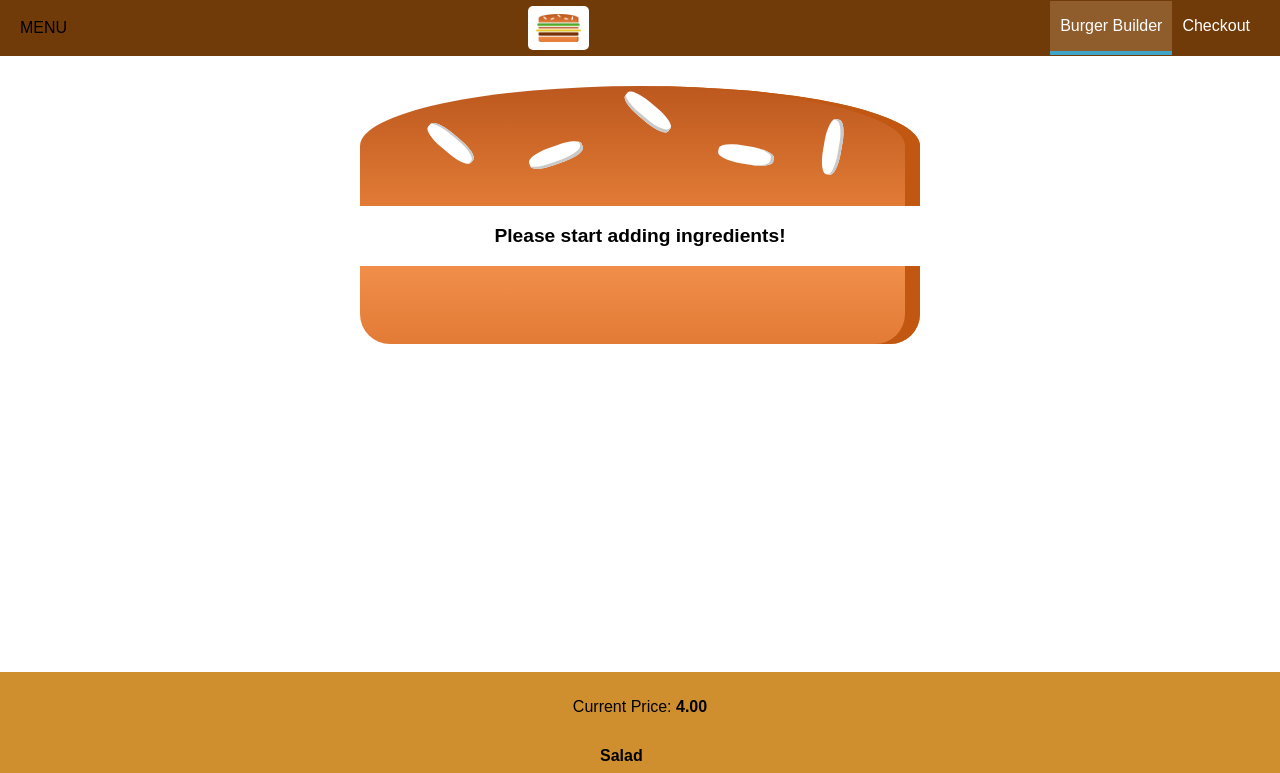
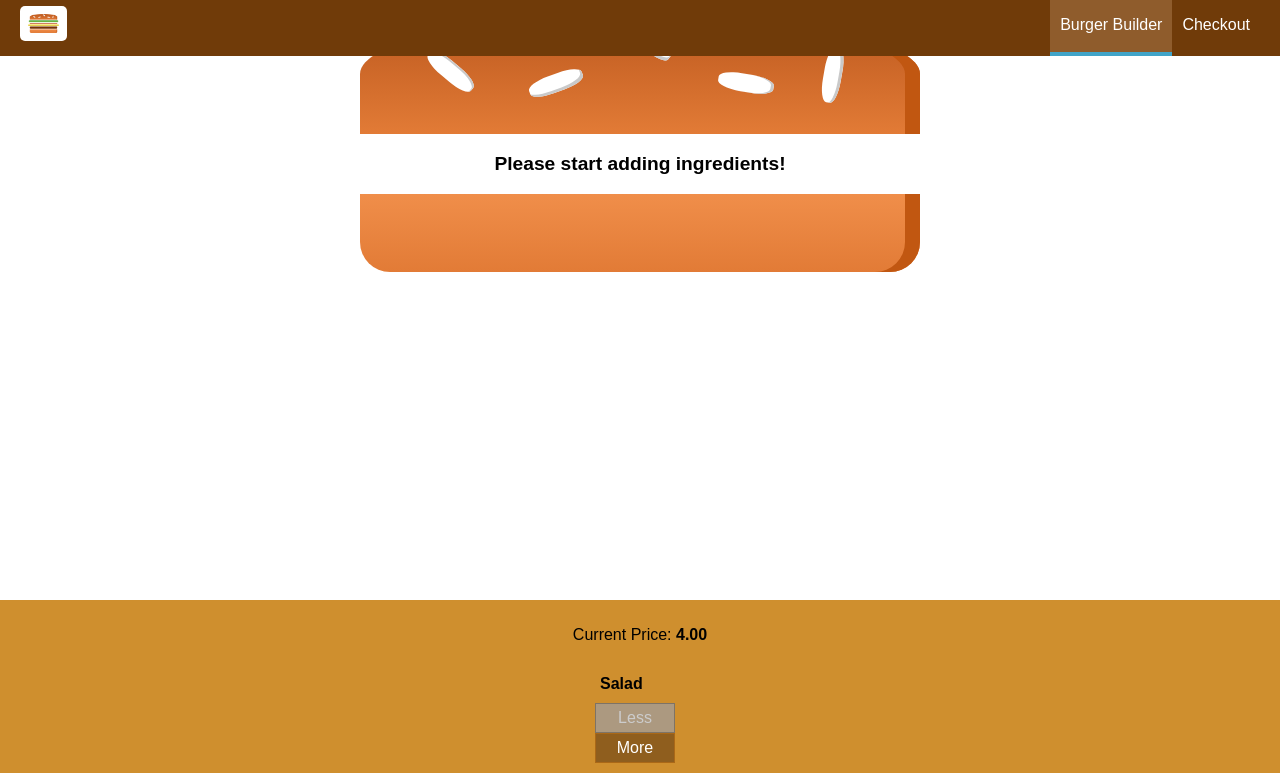
Before and after one commit to The-lady-developer/React-Burger-app, a React app: page / in a window 1280 px wide. Shown: the top 773 px of the page. Built offline with nearby package versions, Linux system fonts and the light colour scheme.

Commit message:
burger-app

```diff
--- a/src/components/Layout/Layout.js
+++ b/src/components/Layout/Layout.js
@@ -1,16 +1,38 @@
-import React from 'react';
+import React, { Component } from 'react';
 
 import Aux from '../../hoc/Aux';
-import classes from './Layout.css'
+import classes from './Layout.css';
 import Toolbar from '../Navigation/Toolbar/Toolbar';
+import SideDrawer from '../Navigation/SideDrawer/SideDrawer';
 
-const layout = ( props ) => (
-    <Aux>
-       <Toolbar />
-        <main className = {classes.content}>
-            {props.children}
-        </main>
-    </Aux>
-);
+class Layout extends Component {
+    state = {
+        showSideDrawer: false
+    }
 
-export default layout;
+    sideDrawerClosedHandler = () => {
+        this.setState( { showSideDrawer: false } );
+    }
+
+    sideDrawerToggleHandler = () => {
+        this.setState( ( prevState ) => {
+            return { showSideDrawer: !prevState.showSideDrawer };
+        } );
+    }
+
+    render () {
+        return (
+            <Aux>
+                <Toolbar drawerToggleClicked={this.sideDrawerToggleHandler} />
+                <SideDrawer
+                    open={this.state.showSideDrawer}
+                    closed={this.sideDrawerClosedHandler} />
+                <main className={classes.Content}>
+                    {this.props.children}
+                </main>
+            </Aux>
+        )
+    }
+}
+
+export default Layout;
--- a/src/components/Logo/Logo.js
+++ b/src/components/Logo/Logo.js
@@ -2,11 +2,11 @@
 
 import burgerLogo from '../../assets/images/127 burger-logo.png';
 import classes from './Logo.css';
+
 const logo = (props) => (
-<div className={classes.Logo}>
+    <div className={classes.Logo} style={{height: props.height}}>
+        <img src={burgerLogo} alt="MyBurger" />
+    </div>
+);
 
-<img src={burgerLogo} alt="my-burger"></img>
-</div>
-
-);
- export default logo;
+export default logo;
--- /dev/null
+++ b/src/components/Navigation/SideDrawer/DrawerToggle/DrawerToggle.css
@@ -0,0 +1,23 @@
+.DrawerToggle {
+    width: 40px;
+    height: 100%;
+    display: flex;
+    flex-flow: column;
+    justify-content: space-around;
+    align-items: center;
+    padding: 10px 0;
+    box-sizing: border-box;
+    cursor: pointer;
+}
+
+.DrawerToggle div {
+    width: 90%;
+    height: 3px;
+    background-color: white;
+}
+
+@media (min-width: 500px) {
+    .DrawerToggle {
+        display: none;
+    }
+}
--- /dev/null
+++ b/src/components/Navigation/SideDrawer/DrawerToggle/DrawerToggle.js
@@ -0,0 +1,13 @@
+import React from 'react';
+
+import classes from './DrawerToggle.css';
+
+const drawerToggle = (props) => (
+    <div className={classes.DrawerToggle} onClick={props.clicked}>
+        <div></div>
+        <div></div>
+        <div></div>
+    </div>
+);
+
+export default drawerToggle;
--- /dev/null
+++ b/src/components/Navigation/SideDrawer/SideDrawer.css
@@ -0,0 +1,32 @@
+.SideDrawer {
+    position: fixed;
+    width: 280px;
+    max-width: 70%;
+    height: 100%;
+    left: 0;
+    top: 0;
+    z-index: 200;
+    background-color: white;
+    padding: 32px 16px;
+    box-sizing: border-box;
+    transition: transform 0.3s ease-out;
+}
+
+@media (min-width: 500px) {
+    .SideDrawer {
+        display: none;
+    }
+}
+
+.Open {
+    transform: translateX(0);
+}
+
+.Close {
+    transform: translateX(-100%);
+}
+
+.Logo {
+    height: 11%;
+    margin-bottom: 32px;
+}
--- /dev/null
+++ b/src/components/Navigation/SideDrawer/SideDrawer.js
@@ -0,0 +1,29 @@
+import React from 'react';
+
+import Logo from '../../Logo/Logo';
+import NavigationItems from '../NavigationItems/NavigationItems';
+import classes from './SideDrawer.css';
+import Backdrop from '../../UI/Backdrop/Backdrop';
+import Aux from '../../../hoc/Aux';
+
+const sideDrawer = ( props ) => {
+    let attachedClasses = [classes.SideDrawer, classes.Close];
+    if (props.open) {
+        attachedClasses = [classes.SideDrawer, classes.Open];
+    }
+    return (
+        <Aux>
+            <Backdrop show={props.open} clicked={props.closed}/>
+            <div className={attachedClasses.join(' ')}>
+                <div className={classes.Logo}>
+                    <Logo />
+                </div>
+                <nav>
+                    <NavigationItems />
+                </nav>
+            </div>
+        </Aux>
+    );
+};
+
+export default sideDrawer;
--- a/src/components/Navigation/Toolbar/Toolbar.css
+++ b/src/components/Navigation/Toolbar/Toolbar.css
@@ -14,6 +14,15 @@
 }
 
 .Toolbar nav {
-    height: 100;
+    height: 100%;
+}
 
+.Logo {
+    height: 80%;
 }
+
+@media (max-width: 499px) {
+    .DesktopOnly {
+        display: none;
+    }
+}
--- a/src/components/Navigation/Toolbar/Toolbar.js
+++ b/src/components/Navigation/Toolbar/Toolbar.js
@@ -3,13 +3,18 @@
 import classes from './Toolbar.css';
 import Logo from '../../Logo/Logo';
 import NavigationItems from '../NavigationItems/NavigationItems';
-const toolbar = (props) =>(
-<header className={classes.Toolbar}>
-<div>MENU</div>
-<Logo />
-<nav>
-< NavigationItems />
-</nav>
-</header>
+import DrawerToggle from '../SideDrawer/DrawerToggle/DrawerToggle';
+
+const toolbar = ( props ) => (
+    <header className={classes.Toolbar}>
+        <DrawerToggle clicked={props.drawerToggleClicked} />
+        <div className={classes.Logo}>
+            <Logo />
+        </div>
+        <nav className={classes.DesktopOnly}>
+            <NavigationItems />
+        </nav>
+    </header>
 );
+
 export default toolbar;
```
